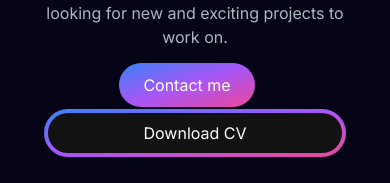
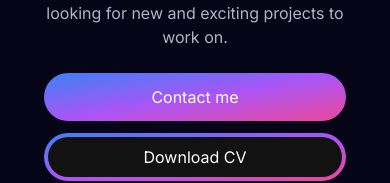
Before and after one commit to Rachanonnn/portfolio-website, a Next.js app: page / in a window 390 px wide. Shown: the part 283-466 px from the top of the page. Built offline with nearby package versions, Linux system fonts and the light colour scheme.

Commit message:
fix: responsive button

```diff
--- a/src/app/components/ProfileSection.tsx
+++ b/src/app/components/ProfileSection.tsx
@@ -38,8 +38,11 @@ const ProfileSection = () => {
                     spy={true}
                     smooth={true}
                     offset={-100}
-                    duration={500}
-                    className="px-6 py-3 w-full sm:w-fit rounded-full mr-4 bg-gradient-to-br from-blue-500 via-purple-500 to-pink-500 hover:bg-slate-200 text-white cursor-pointer">Contact me</Link>
+                    duration={500}>
+                    <button className="px-6 py-3 w-full sm:w-fit rounded-full mr-4 bg-gradient-to-br from-blue-500 via-purple-500 to-pink-500 hover:bg-slate-200 text-white cursor-pointer">
+                    Contact me
+                    </button>
+                    </Link>
                     <button className="px-1 py-1 w-full sm:w-fit rounded-full bg-gradient-to-br from-blue-500 via-purple-500 to-pink-500 hover:bg-slate-800 text-white mt-3">
                         <a href="https://drive.google.com/file/d/1eO_g3Kb5fsD4G3Y0qk_9VOiTwlNM58tp/view?usp=sharing" className="block bg-[#121212] hover:bg-slate-800 rounded-full px-5 py-2">Download CV</a>
                     </button>
```
